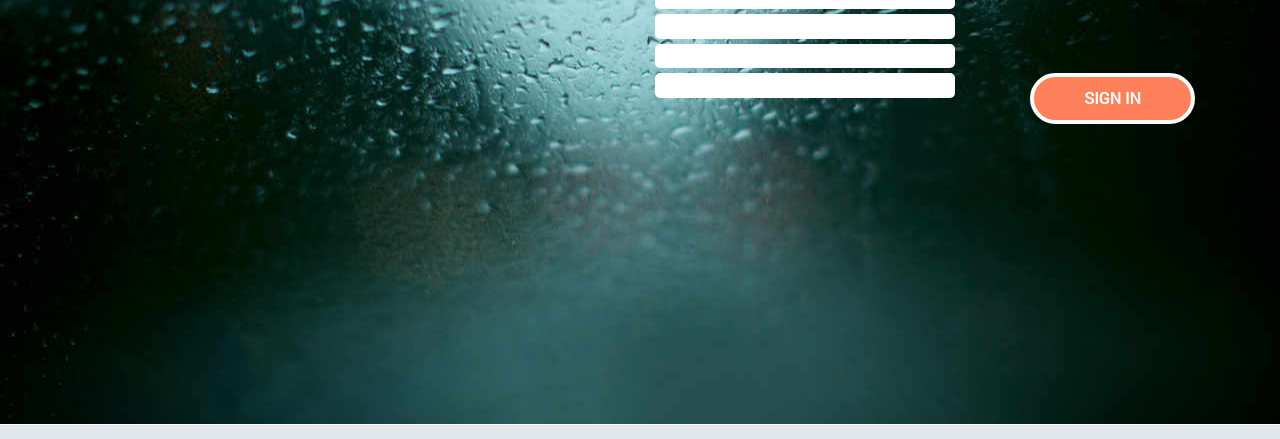
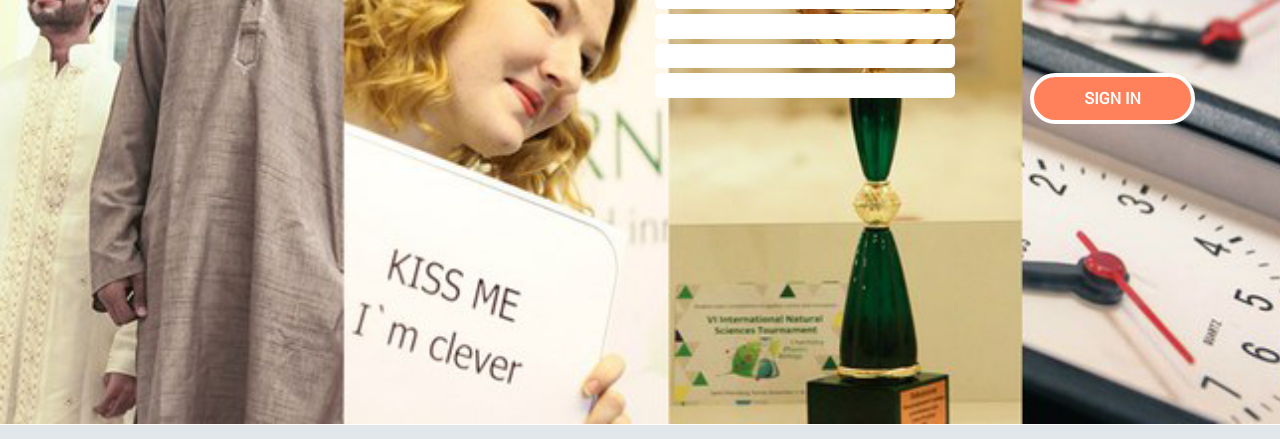
Before and after one commit to Lushii/Tournament, a plain HTML site: page index.html in a window 1280 px wide. Shown: the part 379-818 px from the top of the page. Drawn offline with nearby package versions, Linux system fonts and the light colour scheme; some packages are replaced by stand-ins of ours; a script that the page names is missing.

Commit message:
change bgr

```diff
--- a/css/main.css
+++ b/css/main.css
@@ -77,9 +77,12 @@ body {
 
 /*PROMO*/
 .promo{
-    background-image: url(../img/drops.png);
+    background-image: url(../img/PromoBGR.png);
     min-height: 500px;
     width: 100%;
+    -webkit-background-size: cover;
+    background-size: cover;
+    background-repeat: no-repeat;
 
 }
 .promo-title{
```
Also changed, not shown: img/PromoBGR.png (added).
